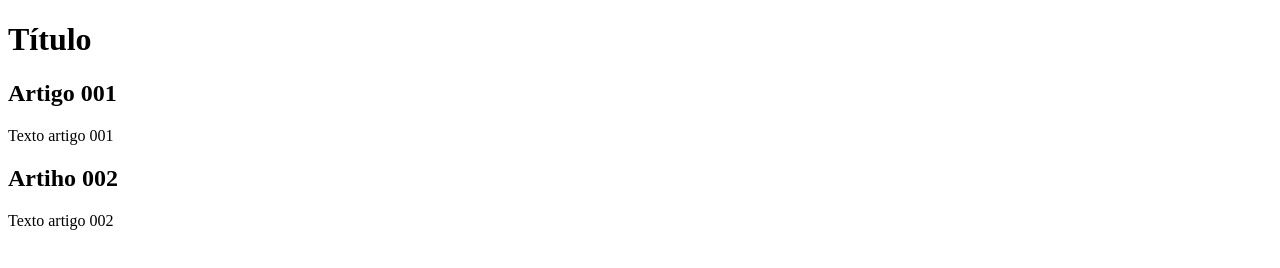
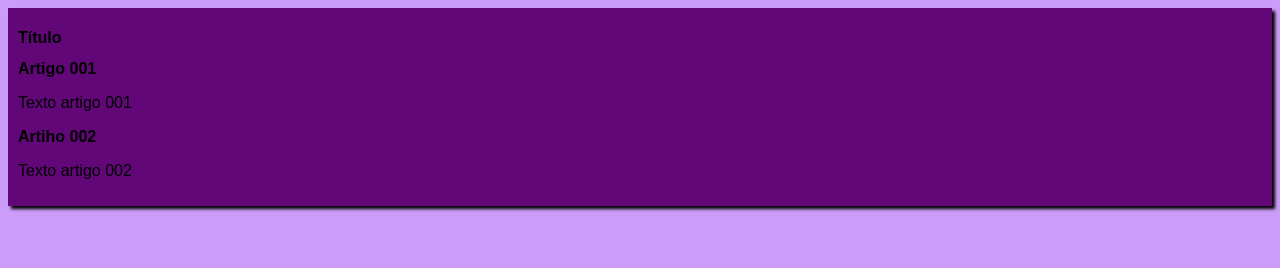
Before and after one commit to MarceloHOPV/Projeto-site, a plain HTML site: page index.html in a window 1280 px wide. Drawn offline with Linux system fonts and the light colour scheme.

Commit message:
brench designe

```diff
--- /dev/null
+++ b/estilos/style.css
@@ -0,0 +1,15 @@
+*{
+    font-family: Arial, Helvetica, sans-serif;
+    font-size: 16px;
+}
+body{
+    background-color: rgb(204, 157, 248);
+}
+main{
+    background-color: rgb(97, 7, 119);
+    width: 500;
+    margin: auto;
+    padding: 10px;
+    padding: 10px;
+    box-shadow: 3px 3px 3px rgba(0, 0, 0, 473);
+}
--- a/index.html
+++ b/index.html
@@ -5,6 +5,7 @@
     <meta http-equiv="X-UA-Compatible" content="IE=edge">
     <meta name="viewport" content="width=device-width, initial-scale=1.0">
     <title>Site_Teste</title>
+    <link rel="stylesheet" href="estilos/style.css">
 </head>
 <body>
     <main>
```
